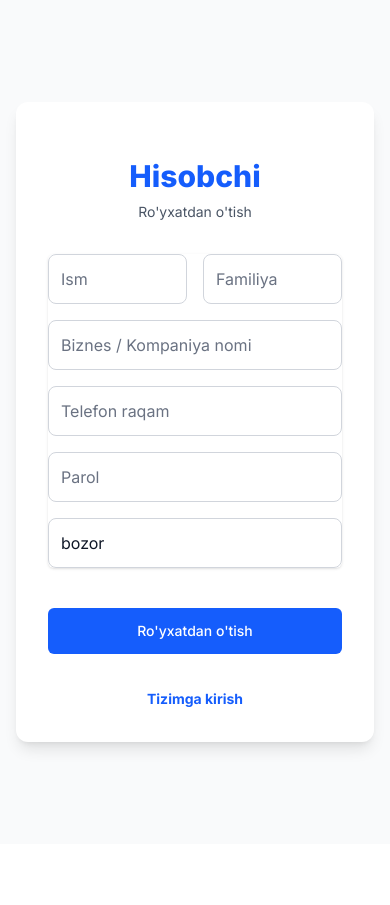
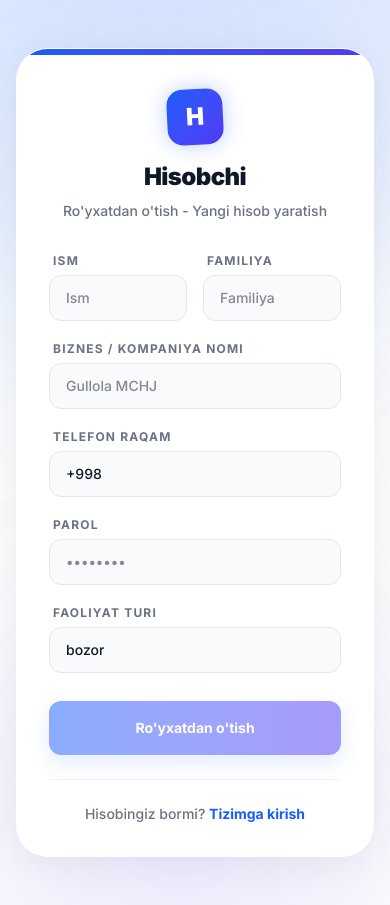
Before and after one commit to husanboy7006/hisobchi, a Next.js app in the folder frontend/: page /register in a window 390 px wide. Before the commit the page ends 844 px from the top, so only its background shows below. Built offline with nearby package versions, Linux system fonts and the light colour scheme; no server answers.

Commit message:
feat: apply strong validation, phone formatting and matching aesthetic to register page

```diff
--- a/frontend/src/app/(auth)/register/page.tsx
+++ b/frontend/src/app/(auth)/register/page.tsx
@@ -11,21 +11,60 @@ export default function Register() {
     const [firstName, setFirstName] = useState('');
     const [lastName, setLastName] = useState('');
     const [businessName, setBusinessName] = useState('');
-    const [phone, setPhone] = useState('');
+    const [phone, setPhone] = useState('+998');
     const [password, setPassword] = useState('');
     const [sector, setSector] = useState('bozor');
     const [loading, setLoading] = useState(false);
+
+    const [touched, setTouched] = useState({
+        firstName: false,
+        lastName: false,
+        businessName: false,
+        phone: false,
+        password: false
+    });
 
     const { setToken, setUser } = useAuthStore();
     const router = useRouter();
     const { t } = useTranslation();
 
+    const isFirstNameValid = firstName.trim().length >= 2;
+    const isLastNameValid = lastName.trim().length >= 2;
+    const isBusinessNameValid = businessName.trim().length >= 2;
+    const isPhoneValid = phone.replace(/\D/g, '').length === 12;
+    const isPassValid = password.length >= 6;
+
+    const isFormValid = isFirstNameValid && isLastNameValid && isBusinessNameValid && isPhoneValid && isPassValid;
+
+    const handlePhoneChange = (e: React.ChangeEvent<HTMLInputElement>) => {
+        const value = e.target.value;
+        const digits = value.replace(/\D/g, '');
+        let res = '+998';
+        const rest = digits.startsWith('998') ? digits.slice(3) : digits;
+        if (rest.length > 0) res += ' ' + rest.substring(0, 2);
+        if (rest.length > 2) res += ' ' + rest.substring(2, 5);
+        if (rest.length > 5) res += ' ' + rest.substring(5, 7);
+        if (rest.length > 7) res += ' ' + rest.substring(7, 9);
+        setPhone(res);
+    };
+
+    const handleBlur = (field: keyof typeof touched) => {
+        setTouched(prev => ({ ...prev, [field]: true }));
+    };
+
     const handleSubmit = async (e: React.FormEvent) => {
         e.preventDefault();
+        setTouched({
+            firstName: true, lastName: true, businessName: true, phone: true, password: true
+        });
+
+        if (!isFormValid) return;
+
         setLoading(true);
+        const cleanPhone = phone.replace(/\s+/g, '');
         try {
             const { data } = await api.post('/auth/register', {
-                phone, password, sector,
+                phone: cleanPhone, password, sector,
                 first_name: firstName,
                 last_name: lastName,
                 business_name: businessName
@@ -49,63 +88,115 @@ export default function Register() {
     };
 
     return (
-        <div className="min-h-screen flex items-center justify-center bg-gray-50 py-12 px-4 sm:px-6 lg:px-8">
-            <div className="max-w-md w-full space-y-8 bg-white p-8 rounded-xl shadow-lg">
-                <div>
-                    <h2 className="mt-6 text-center text-3xl font-extrabold text-blue-600">
+        <div className="min-h-screen flex items-center justify-center bg-gray-50/50 dark:bg-slate-950 p-4 relative overflow-hidden">
+            {/* Background elements */}
+            <div className="absolute top-0 left-0 w-full h-[300px] bg-gradient-to-b from-blue-600/10 to-transparent dark:from-blue-600/5 z-0"></div>
+            <div className="absolute top-[-10%] right-[-5%] w-[500px] h-[500px] rounded-full bg-blue-500/10 blur-[80px] z-0 pointer-events-none"></div>
+            <div className="absolute bottom-[-10%] left-[-5%] w-[400px] h-[400px] rounded-full bg-indigo-500/10 blur-[80px] z-0 pointer-events-none"></div>
+
+            <div className="max-w-[480px] w-full z-10 animate-in fade-in slide-in-from-bottom-8 duration-700 my-8">
+                <div className="bg-white dark:bg-slate-900 rounded-[32px] shadow-[0_8px_40px_rgb(0,0,0,0.06)] dark:shadow-[0_8px_40px_rgb(0,0,0,0.4)] border border-white/60 dark:border-slate-800 p-8 sm:p-10 relative overflow-hidden">
+                    <div className="absolute top-0 left-0 w-full h-[6px] bg-gradient-to-r from-blue-600 to-indigo-600"></div>
+
+                    <div className="text-center mb-8 mt-2">
+                        <div className="inline-flex items-center justify-center bg-gradient-to-br from-blue-600 to-indigo-600 rounded-2xl w-14 h-14 shadow-[0_0_20px_rgba(37,99,235,0.3)] mb-4 transform -rotate-3 hover:rotate-0 transition-transform duration-300">
+                            <span className="text-white font-black text-2xl leading-none">H</span>
+                        </div>
+                        <h2 className="text-2xl font-black text-gray-900 dark:text-white tracking-tight">
                             {t('app_name')}
                         </h2>
-                    <p className="mt-2 text-center text-sm text-gray-600">
-                        {t('register')}
+                        <p className="mt-2 text-sm font-medium text-gray-500 dark:text-gray-400">
+                            {t('register')} - Yangi hisob yaratish
                         </p>
                     </div>
-                <form className="mt-8 space-y-6" onSubmit={handleSubmit}>
-                    <div className="rounded-md shadow-sm space-y-4">
+
+                    <form className="space-y-5" onSubmit={handleSubmit}>
                         <div className="grid grid-cols-2 gap-4">
+                            <div>
+                                <label className="block text-xs font-bold text-gray-500 dark:text-gray-400 uppercase tracking-widest mb-1.5 ml-1">Ism</label>
                                 <input
                                     type="text"
                                     required
-                                className="appearance-none rounded-lg relative block w-full px-3 py-3 border border-gray-300 placeholder-gray-500 text-gray-900 focus:outline-none focus:ring-blue-500 focus:border-blue-500 sm:text-sm"
+                                    className={`appearance-none block w-full px-4 py-3 bg-gray-50 dark:bg-slate-950 border ${touched.firstName && !isFirstNameValid ? 'border-rose-500 focus:border-rose-500 focus:ring-rose-500/50' : 'border-gray-200 dark:border-slate-800 focus:border-blue-500 focus:ring-blue-500/50'} text-gray-900 dark:text-white rounded-xl focus:outline-none focus:ring-2 focus:bg-white dark:focus:bg-slate-900 transition-all font-medium text-sm`}
                                     placeholder="Ism"
                                     value={firstName}
                                     onChange={(e) => setFirstName(e.target.value)}
+                                    onBlur={() => handleBlur('firstName')}
                                 />
+                                {touched.firstName && !isFirstNameValid && (
+                                    <p className="mt-1.5 text-[10px] font-bold text-rose-500 ml-1">Kamida 2 ta harf</p>
+                                )}
+                            </div>
+                            <div>
+                                <label className="block text-xs font-bold text-gray-500 dark:text-gray-400 uppercase tracking-widest mb-1.5 ml-1">Familiya</label>
                                 <input
                                     type="text"
                                     required
-                                className="appearance-none rounded-lg relative block w-full px-3 py-3 border border-gray-300 placeholder-gray-500 text-gray-900 focus:outline-none focus:ring-blue-500 focus:border-blue-500 sm:text-sm"
+                                    className={`appearance-none block w-full px-4 py-3 bg-gray-50 dark:bg-slate-950 border ${touched.lastName && !isLastNameValid ? 'border-rose-500 focus:border-rose-500 focus:ring-rose-500/50' : 'border-gray-200 dark:border-slate-800 focus:border-blue-500 focus:ring-blue-500/50'} text-gray-900 dark:text-white rounded-xl focus:outline-none focus:ring-2 focus:bg-white dark:focus:bg-slate-900 transition-all font-medium text-sm`}
                                     placeholder="Familiya"
                                     value={lastName}
                                     onChange={(e) => setLastName(e.target.value)}
+                                    onBlur={() => handleBlur('lastName')}
                                 />
+                                {touched.lastName && !isLastNameValid && (
+                                    <p className="mt-1.5 text-[10px] font-bold text-rose-500 ml-1">Kamida 2 ta harf</p>
+                                )}
                             </div>
+                        </div>
+
+                        <div>
+                            <label className="block text-xs font-bold text-gray-500 dark:text-gray-400 uppercase tracking-widest mb-1.5 ml-1">Biznes / Kompaniya nomi</label>
                             <input
                                 type="text"
                                 required
-                            className="appearance-none rounded-lg relative block w-full px-3 py-3 border border-gray-300 placeholder-gray-500 text-gray-900 focus:outline-none focus:ring-blue-500 focus:border-blue-500 sm:text-sm"
-                            placeholder="Biznes / Kompaniya nomi"
+                                className={`appearance-none block w-full px-4 py-3 bg-gray-50 dark:bg-slate-950 border ${touched.businessName && !isBusinessNameValid ? 'border-rose-500 focus:border-rose-500 focus:ring-rose-500/50' : 'border-gray-200 dark:border-slate-800 focus:border-blue-500 focus:ring-blue-500/50'} text-gray-900 dark:text-white rounded-xl focus:outline-none focus:ring-2 focus:bg-white dark:focus:bg-slate-900 transition-all font-medium text-sm`}
+                                placeholder="Gullola MCHJ"
                                 value={businessName}
                                 onChange={(e) => setBusinessName(e.target.value)}
+                                onBlur={() => handleBlur('businessName')}
                             />
+                            {touched.businessName && !isBusinessNameValid && (
+                                <p className="mt-1.5 text-[10px] font-bold text-rose-500 ml-1">Kamida 2 ta harf</p>
+                            )}
+                        </div>
+
+                        <div>
+                            <label className="block text-xs font-bold text-gray-500 dark:text-gray-400 uppercase tracking-widest mb-1.5 ml-1">{t('phone')}</label>
                             <input
                                 type="tel"
                                 required
-                            className="appearance-none rounded-lg relative block w-full px-3 py-3 border border-gray-300 placeholder-gray-500 text-gray-900 focus:outline-none focus:ring-blue-500 focus:border-blue-500 sm:text-sm"
-                            placeholder={t('phone')}
+                                className={`appearance-none block w-full px-4 py-3 bg-gray-50 dark:bg-slate-950 border ${touched.phone && !isPhoneValid ? 'border-rose-500 focus:border-rose-500 focus:ring-rose-500/50' : 'border-gray-200 dark:border-slate-800 focus:border-blue-500 focus:ring-blue-500/50'} text-gray-900 dark:text-white rounded-xl focus:outline-none focus:ring-2 focus:bg-white dark:focus:bg-slate-900 transition-all font-medium text-sm`}
+                                placeholder="+998 __ ___ __ __"
                                 value={phone}
-                            onChange={(e) => setPhone(e.target.value)}
+                                onChange={handlePhoneChange}
+                                onBlur={() => handleBlur('phone')}
                             />
+                            {touched.phone && !isPhoneValid && (
+                                <p className="mt-1.5 text-[10px] font-bold text-rose-500 ml-1">Raqam to'liq emas</p>
+                            )}
+                        </div>
+
+                        <div>
+                            <label className="block text-xs font-bold text-gray-500 dark:text-gray-400 uppercase tracking-widest mb-1.5 ml-1">{t('password')}</label>
                             <input
                                 type="password"
                                 required
-                            className="appearance-none rounded-lg relative block w-full px-3 py-3 border border-gray-300 placeholder-gray-500 text-gray-900 focus:outline-none focus:ring-blue-500 focus:border-blue-500 sm:text-sm"
-                            placeholder={t('password')}
+                                className={`appearance-none block w-full px-4 py-3 bg-gray-50 dark:bg-slate-950 border ${touched.password && !isPassValid ? 'border-rose-500 focus:border-rose-500 focus:ring-rose-500/50' : 'border-gray-200 dark:border-slate-800 focus:border-blue-500 focus:ring-blue-500/50'} text-gray-900 dark:text-white rounded-xl focus:outline-none focus:ring-2 focus:bg-white dark:focus:bg-slate-900 transition-all font-medium text-sm`}
+                                placeholder="••••••••"
                                 value={password}
                                 onChange={(e) => setPassword(e.target.value)}
+                                onBlur={() => handleBlur('password')}
                             />
+                            {touched.password && !isPassValid && (
+                                <p className="mt-1.5 text-[10px] font-bold text-rose-500 ml-1">Kamida 6 ta belgi bo'lishi shart</p>
+                            )}
+                        </div>
+
+                        <div>
+                            <label className="block text-xs font-bold text-gray-500 dark:text-gray-400 uppercase tracking-widest mb-1.5 ml-1">Faoliyat turi</label>
                             <select
                                 required
-                            className="appearance-none rounded-lg relative block w-full px-3 py-3 border border-gray-300 text-gray-900 focus:outline-none focus:ring-blue-500 focus:border-blue-500 sm:text-sm bg-white"
+                                className="appearance-none block w-full px-4 py-3 bg-gray-50 dark:bg-slate-950 border border-gray-200 dark:border-slate-800 text-gray-900 dark:text-white rounded-xl focus:outline-none focus:ring-2 focus:ring-blue-500/50 focus:border-blue-500 focus:bg-white dark:focus:bg-slate-900 transition-all font-medium text-sm cursor-pointer"
                                 value={sector}
                                 onChange={(e) => setSector(e.target.value)}
                             >
@@ -115,21 +206,25 @@ export default function Register() {
                             </select>
                         </div>
 
-                    <div className="pt-4">
+                        <div className="pt-2">
                             <button
                                 type="submit"
-                            disabled={loading}
-                            className="group relative w-full flex justify-center py-3 px-4 border border-transparent text-sm font-medium rounded-md text-white bg-blue-600 hover:bg-blue-700 focus:outline-none focus:ring-2 focus:ring-offset-2 focus:ring-blue-500 disabled:bg-blue-400"
+                                disabled={loading || !isFormValid}
+                                className="group relative w-full flex justify-center items-center py-4 px-4 border border-transparent text-sm font-bold rounded-xl text-white bg-gradient-to-r from-blue-600 to-indigo-600 hover:from-blue-700 hover:to-indigo-700 shadow-[0_8px_20px_rgba(37,99,235,0.25)] focus:outline-none focus:ring-2 focus:ring-offset-2 focus:ring-blue-500 transition-all disabled:opacity-50 disabled:cursor-not-allowed hover:-translate-y-0.5 active:translate-y-0"
                             >
-                            {loading ? '...' : t('register')}
+                                {loading ? 'Kutib turing...' : t('register')}
                             </button>
                         </div>
                     </form>
 
-                <div className="text-center mt-4">
-                    <Link href="/login" className="text-blue-600 hover:text-blue-500 text-sm font-bold">
+                    <div className="mt-6 pt-6 border-t border-gray-100 dark:border-slate-800 text-center">
+                        <p className="text-sm font-medium text-gray-500 dark:text-gray-400">
+                            Hisobingiz bormi?{' '}
+                            <Link href="/login" className="font-bold text-blue-600 dark:text-blue-400 hover:text-blue-500 dark:hover:text-blue-300 transition-colors">
                                 {t('login')}
                             </Link>
+                        </p>
+                    </div>
                 </div>
             </div>
         </div>
```
Lines whose indentation alone changed are shown as unchanged.
